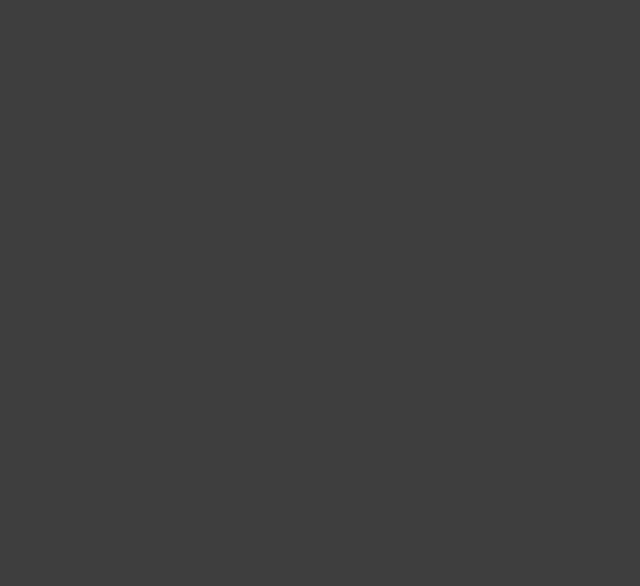
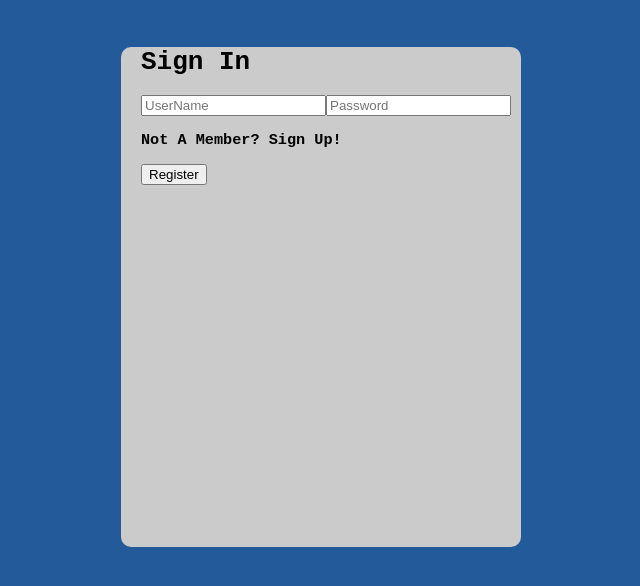
Before and after one commit to phoenixkhan97/choose-your-advanture, a React (Create React App) app: page /signin in a window 1280 px wide. Shown: the top 586 px of the page, without its empty margins (319-959 px from the left). Built offline with nearby package versions, Linux system fonts and the light colour scheme.

Commit message:
changed color

```diff
--- a/src/App.css
+++ b/src/App.css
@@ -1,8 +1,25 @@
 .App{
 font-family: monospace;
 }
+
+.signIn, .signUp{
+  position:relative;
+  margin:auto;
+  left:20px;
+}
+
 body{
-  background-color: rgb(62, 62, 62);
+  background-color: rgb(35, 90, 153);
+}
+
+.box{
+  background-color: rgb(203, 203, 203);
+  width:400px;
+  height:500px;
+  position:relative;
+  margin:auto;
+  top:30px;
+  border-radius: 10px;
 }
 
 .btn{
@@ -12,7 +29,7 @@ body{
   padding:10px;
   width:100px;
   height:40px;
-  background-color:red;
+  background-color:rgb(56, 168, 108);
   color:aliceblue;
   border-radius: 20px;
   cursor:pointer;
@@ -22,7 +39,7 @@ body{
 .btn:hover{
   width:104px;
   height:42px;
-  background-color: rgba(207, 0, 0, 0.806);
+  background-color: rgb(18, 123, 18);
 }
 
 .btn1{
@@ -32,7 +49,7 @@ body{
   padding:10px;
   width:100px;
   height:40px;
-  background-color:red;
+  background-color:rgb(56, 168, 108);
   color:aliceblue;
   border-radius: 20px;
   cursor:pointer;
@@ -42,7 +59,7 @@ body{
 .btn1:hover{
   width:104px;
   height:42px;
-  background-color: rgba(207, 0, 0, 0.806);
+  background-color: rgb(18, 123, 18);
 }
 
 .btn2{
@@ -52,7 +69,7 @@ body{
   padding:10px;
   width:300px;
   height:40px;
-  background-color:red;
+  background-color:rgb(56, 168, 108);
   color:aliceblue;
   border-radius: 20px;
   cursor:pointer;
@@ -62,7 +79,7 @@ body{
 .btn2:hover{
   width:300px;
   height:43px;
-  background-color: rgba(207, 0, 0, 0.806);
+  background-color: rgb(18, 123, 18);
 }
 
 .home1{
--- a/src/pages/Home.js
+++ b/src/pages/Home.js
@@ -13,7 +13,6 @@ const Home = ()=>{
                      type="text"
                      placeholder="Search"/>
               </div>
-
            <h1 className="home1">Start Your Adventure!</h1>
            <h3 className="home2">Personalize your charcter and embark on an exciting journey! Keep track of your progress with friends or go solo! Start Here!</h3>
            <img className="map" src="https://i.pinimg.com/564x/1a/9d/66/1a9d66c0c8fd8cf06f45e1d99a1fd2da.jpg" alt="map" title="Go To Map"/>
--- a/src/pages/SignIn.js
+++ b/src/pages/SignIn.js
@@ -1,7 +1,25 @@
 const signIn = ()=>{
 
     return(
-        <div></div>
+        <div className="background">
+            <div className="box">
+                <div className="signIn">
+               <h1>Sign In</h1>
+               <input
+               type="text"
+               placeholder="UserName"
+               name="username"/>
+               <input
+               type="password"
+               placeholder="Password"
+               name="password"/>
+               </div>
+               <div className="signUp">
+                 <h3>Not A Member? Sign Up!</h3>
+                 <button>Register</button>
+               </div>
+            </div>
+        </div>
     )
 }
 
```
